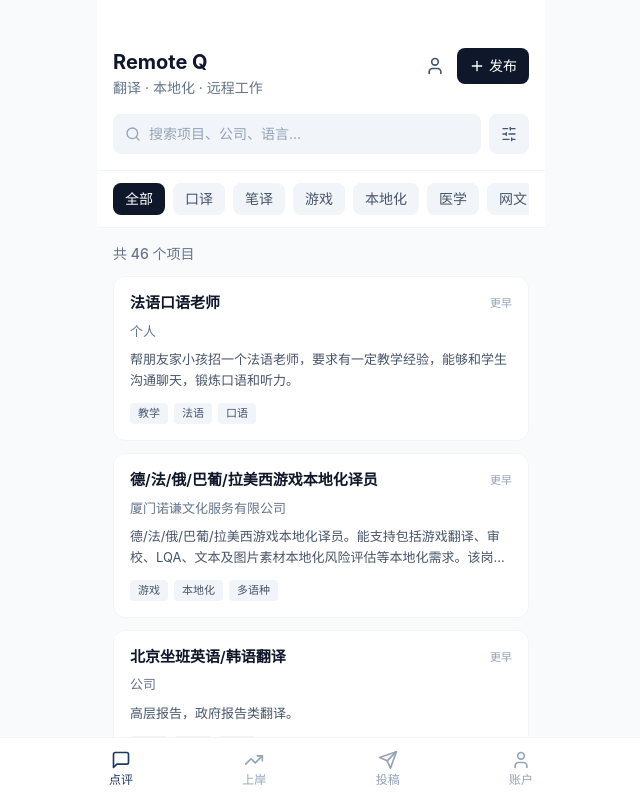
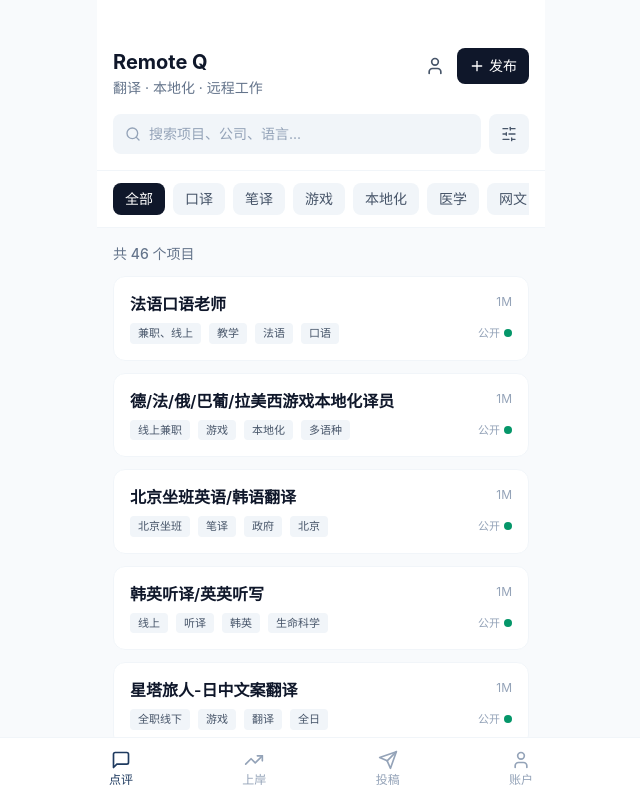
Before and after one commit to quanquan-code/remote-q-web, a React (Vite) app: page /#/ in a window 1280 px wide. Shown: the top 798 px of the page, without its empty margins (319-959 px from the left). Built offline with nearby package versions, Linux system fonts and the light colour scheme.

Commit message:
卡片UI优化：参考译者鸣风格，简化为标题+标签行

```diff
--- a/src/components/ProjectCard.jsx
+++ b/src/components/ProjectCard.jsx
@@ -1,67 +1,51 @@
 import React from 'react';
-import { MapPin, Clock } from 'lucide-react';
 
-// 将日期转换为相对时间
-const getRelativeTime = (dateStr) => {
+// 将日期转换为简写时间
+const getShortTime = (dateStr) => {
   const date = new Date(dateStr + '-01');
   const now = new Date();
   const diffDays = Math.floor((now - date) / (1000 * 60 * 60 * 24));
 
-  if (diffDays < 0) return '今天';
-  if (diffDays === 0) return '今天';
-  if (diffDays === 1) return '昨天';
-  if (diffDays < 3) return `${diffDays}天前`;
-  if (diffDays < 7) return '本周';
-  return '更早';
+  if (diffDays < 0 || diffDays === 0) return '今天';
+  if (diffDays === 1) return '1D';
+  if (diffDays < 7) return `${diffDays}D`;
+  if (diffDays < 30) return `${Math.floor(diffDays / 7)}W`;
+  return `${Math.floor(diffDays / 30)}M`;
+};
+
+// 时间颜色
+const getTimeColor = (timeStr) => {
+  if (timeStr === '今天' || timeStr === '1D') return 'text-secondary font-medium';
+  return 'text-gray-400';
 };
 
 const ProjectCard = ({ project, onClick }) => {
-  const relativeTime = getRelativeTime(project.created_at);
-
-  // 时间颜色：越新越深
-  const getTimeColor = (time) => {
-    if (time === '今天') return 'text-secondary font-medium';
-    if (time === '昨天') return 'text-secondary/80';
-    if (time === '3天前' || time === '本周') return 'text-gray-500';
-    return 'text-gray-400';
-  };
+  const shortTime = getShortTime(project.created_at);
 
   return (
     <div
-      className={`bg-white rounded-xl p-4 cursor-pointer border transition-all duration-200 hover:shadow-md ${
-        project.is_urgent
-          ? 'border-accent shadow-sm relative overflow-hidden'
-          : 'border-gray-100 hover:border-gray-200'
-      }`}
+      className="bg-white rounded-xl p-4 cursor-pointer border border-gray-100 hover:border-gray-200 hover:shadow-sm transition-all duration-200"
       onClick={() => onClick(project)}
     >
-      {/* 急招左边红线 */}
-      {project.is_urgent && (
-        <div className="absolute left-0 top-0 bottom-0 w-1 bg-accent"></div>
-      )}
-
-      <div className={project.is_urgent ? 'pl-2' : ''}>
-        {/* 顶部：职位标题（两行）+ 时间 */}
-        <div className="flex items-start justify-between gap-2 mb-2">
-          <h3 className="text-[15px] font-semibold text-gray-900 leading-snug flex-1 line-clamp-2">
+      {/* 顶部：职位标题 + 时间 */}
+      <div className="flex items-start justify-between gap-3 mb-2">
+        <h3 className="text-[16px] font-semibold text-gray-900 leading-snug flex-1 line-clamp-2">
           {project.position}
         </h3>
-          <span className={`text-[11px] whitespace-nowrap mt-0.5 ${getTimeColor(relativeTime)}`}>
-            {relativeTime}
+        <span className={`text-[12px] whitespace-nowrap ${getTimeColor(shortTime)}`}>
+          {shortTime}
         </span>
       </div>
 
-        {/* 公司名 */}
-        <p className="text-[13px] text-gray-500 mb-2">{project.company_name}</p>
+      {/* 标签行 */}
+      <div className="flex flex-wrap items-center gap-2">
+        {/* 工作类型标签（灰底） */}
+        <span className="px-2 py-0.5 bg-gray-100 text-gray-600 text-[11px] rounded">
+          {project.location}
+        </span>
 
-        {/* 介绍（两行） */}
-        <p className="text-[13px] text-gray-600 line-clamp-2 mb-3 leading-relaxed">
-          {project.description}
-        </p>
-
-        {/* 标签 */}
-        <div className="flex flex-wrap gap-1.5">
-          {project.company_tags.slice(0, 4).map((tag, index) => (
+        {/* 技能/领域标签（最多3个） */}
+        {project.company_tags.slice(0, 3).map((tag, index) => (
           <span
             key={index}
             className="px-2 py-0.5 bg-gray-100 text-gray-600 text-[11px] rounded"
@@ -69,11 +53,18 @@ const ProjectCard = ({ project, onClick }) => {
             {tag}
           </span>
         ))}
+
+        {/* 急招标签（黄色突出） */}
         {project.is_urgent && (
-            <span className="px-2 py-0.5 bg-accent-light text-accent text-[11px] rounded">
+          <span className="px-2 py-0.5 bg-accent-light text-accent text-[11px] rounded font-medium">
             急招
           </span>
         )}
+
+        {/* 公开/私密状态（右侧） */}
+        <div className="ml-auto flex items-center gap-1">
+          <span className="text-[11px] text-gray-400">公开</span>
+          <span className="w-2 h-2 bg-secondary rounded-full"></span>
         </div>
       </div>
     </div>
```
Lines whose indentation alone changed are shown as unchanged.
